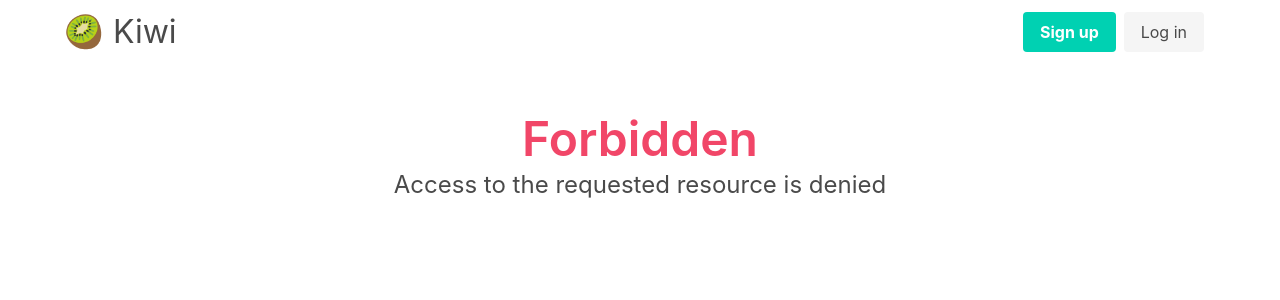
After one commit to DerFacn/blog, a Flask app: template app/templates/errors/403.html in a window 1280 px wide. The commit adds this page. Shown: the top 300 px of the page. Run offline with Flask 3, Linux system fonts and the light colour scheme; the template is opened without the code that fills it, so the values that code supplies are empty.

Commit message:
Posts editing added + 403 error handler

```diff
--- a/app/errors.py
+++ b/app/errors.py
@@ -7,6 +7,11 @@ def page_not_found(e):
     return render_template('errors/404.html'), 404
 
 
+@app.errorhandler(403)
+def resource_forbidden(e):
+    return render_template('errors/403.html'), 403
+
+
 @app.errorhandler(500)
 def internal_server_error(e):
     return render_template('errors/500.html'), 500
--- a/app/posts/__init__.py
+++ b/app/posts/__init__.py
@@ -1,8 +1,9 @@
 from flask import Blueprint
-from .routes import create_post, view_post, delete_post
+from .routes import create_post, edit_post, view_post, delete_post
 
 bp = Blueprint('posts', __name__, url_prefix='/posts')
 
 bp.add_url_rule('/create', 'create_post', create_post, methods=['GET', 'POST'])
+bp.add_url_rule('/edit/<int:post_id>', 'edit_post', edit_post, methods=['GET', 'POST'])
 bp.add_url_rule('/view/<int:post_id>', 'view_post', view_post, methods=['GET'])
 bp.add_url_rule('/delete/<string:post_id>', 'delete_post', delete_post, methods=['POST'])
--- /dev/null
+++ b/app/templates/errors/403.html
@@ -0,0 +1,10 @@
+{% extends 'base.html' %}
+
+{% block content %}
+<section class="section">
+    <div class="container has-text-centered">
+        <h1 class="title is-size-1 has-text-danger">Forbidden</h1>
+        <p class="subtitle is-size-4">Access to the requested resource is denied</p>
+    </div>
+</section>
+{% endblock %}
--- a/app/templates/me.html
+++ b/app/templates/me.html
@@ -35,6 +35,7 @@
                                 ...<br><br><a class="button is-link is-light" href="{{ url_for('posts.view_post', post_id=post.id) }}">View the full post </a>
                             {% endif %}
                             </p>
+                            <a href="{{ url_for('posts.edit_post', post_id=post.id) }}" class="button is-link is-light">Edit</a>
                             <button class="button is-danger is-light" onclick="confirmDelete('{{ post.id }}')">Delete</button>
                         </div>
                     {% endfor %}
```
Also changed, not shown: app/posts/routes.py (+20 -0 lines).
